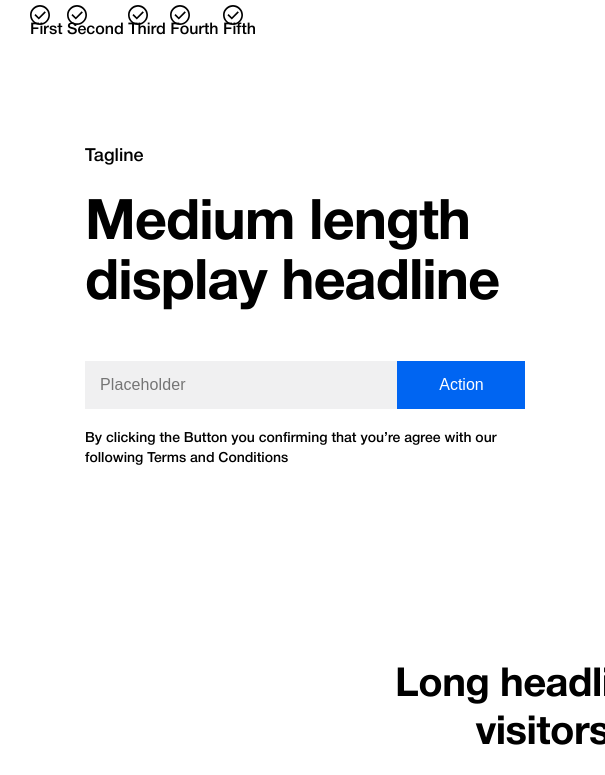
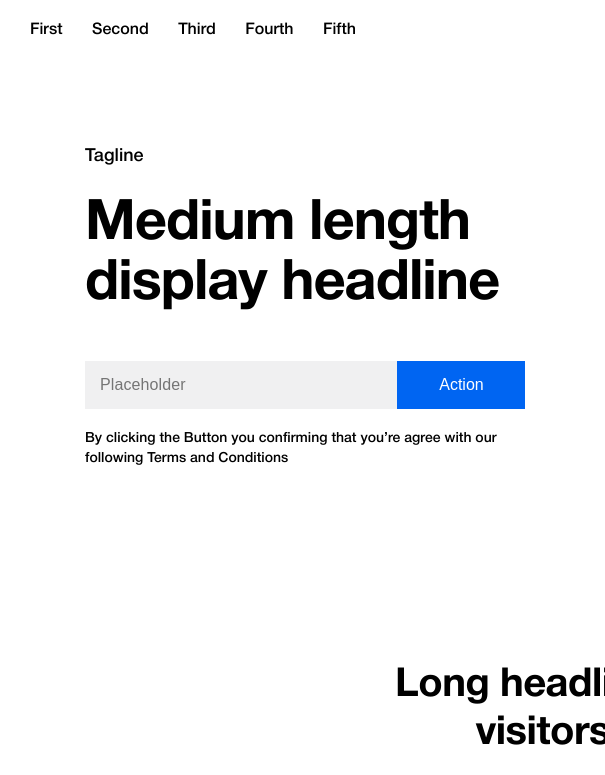
Before and after one commit to 1LEN1/scss-adapt, a plain HTML site: page index.html in a window 1280 px wide. Shown: the top 775 px of the page, 0-605 px from the left. Drawn offline with Linux system fonts and the light colour scheme.

Commit message:
hotfix list

```diff
--- a/scss/style.scss
+++ b/scss/style.scss
@@ -751,7 +751,7 @@ body {
 	&__list {
 	}
 }
-.list {
+.fifth__text-block .list {
 	// .list__item
 	&__item {
 		background: url("../img/icons/check.svg") 0 5px no-repeat;
```
Also changed, not shown: css/style.css.
